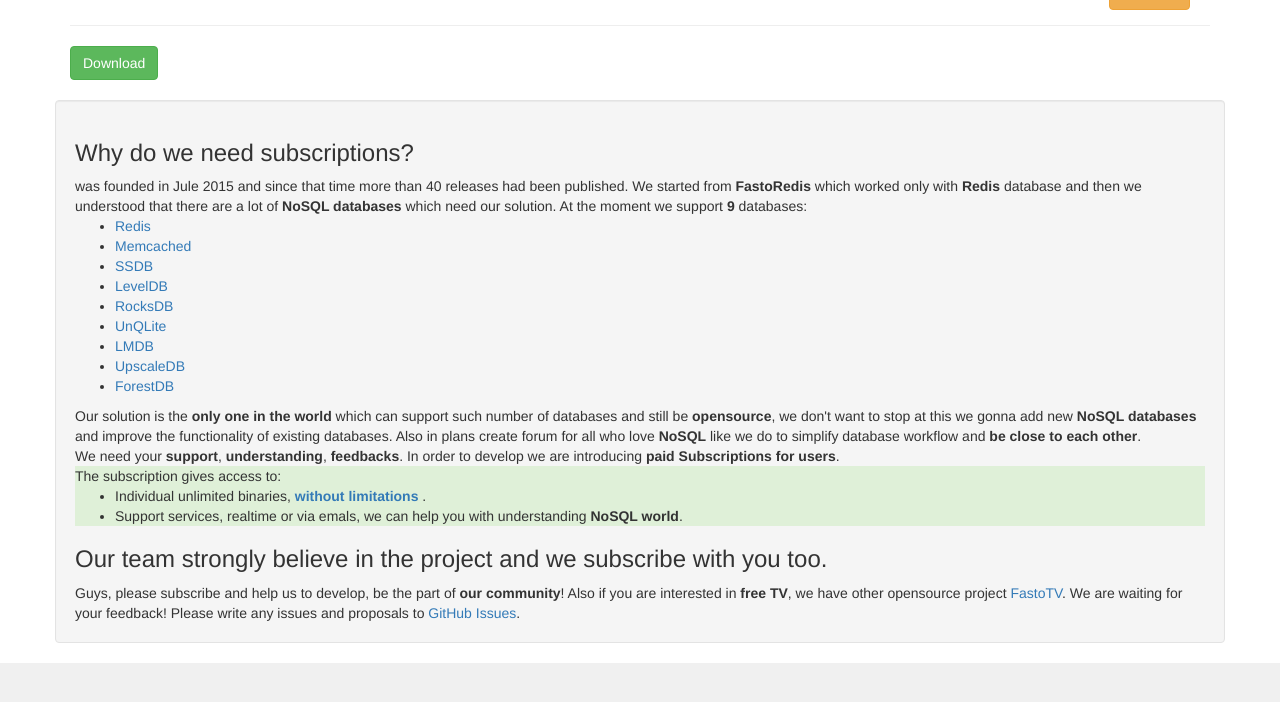
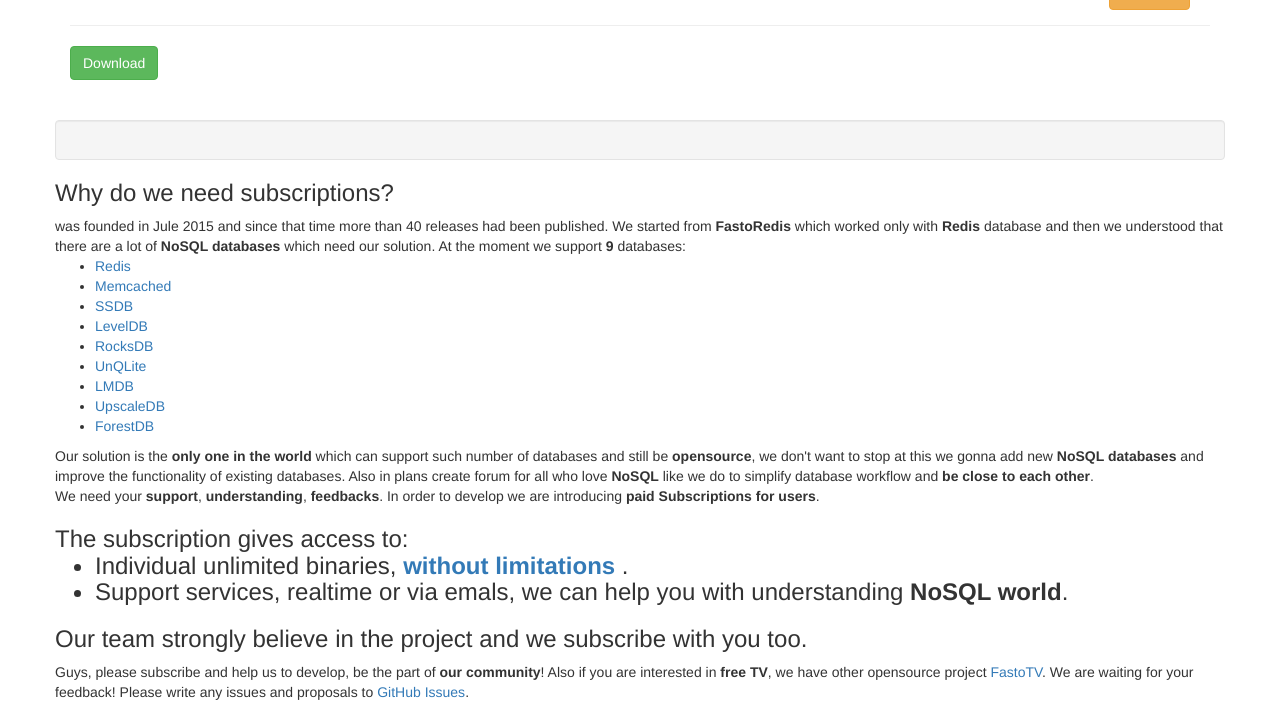
Before and after one commit to fastogt/fastonosql_site, a Node project: template views/profile.ejs in a window 1280 px wide. Shown: the part 544-1246 px from the top of the page. Before the commit the page ends 1207 px from the top, so only its background shows below. Run offline with Node 20 templates, Linux system fonts and the light colour scheme; the template is opened without the code that fills it, so the values that code supplies are empty; some libraries are stand-ins or nearby versions.

Commit message:
Mark text

```diff
--- a/views/profile.ejs
+++ b/views/profile.ejs
@@ -101,7 +101,7 @@
     </div>
     <br/>
     <div class="row">
-        <div class="well">
+        <h3 class="well">
             <h3>Why do we need subscriptions?</h3>
             <strong><%- site.title %></strong> was founded in Jule 2015 and since that time more than 40 releases had
             been published.
@@ -131,7 +131,7 @@
             We need your <strong>support</strong>, <strong>understanding</strong>, <strong>feedbacks</strong>.
             In order to develop we are introducing <strong>paid Subscriptions for users</strong>.</br>
 
-            <div class="bg-success">
+            <h3>
                 The subscription gives access to:
                 <ul>
                     <li>Individual unlimited binaries,
@@ -144,7 +144,7 @@
                             world</strong>.
                     </li>
                 </ul>
-            </div>
+            </h3>
 
             <h3>Our team strongly believe in the project and we subscribe with you too.</h3>
 
```
